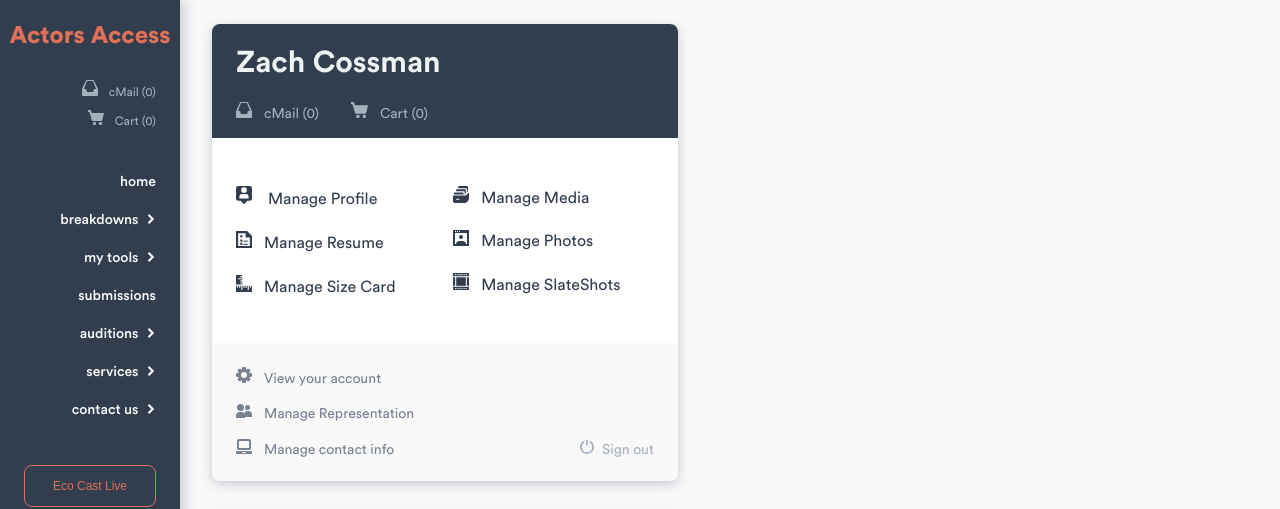
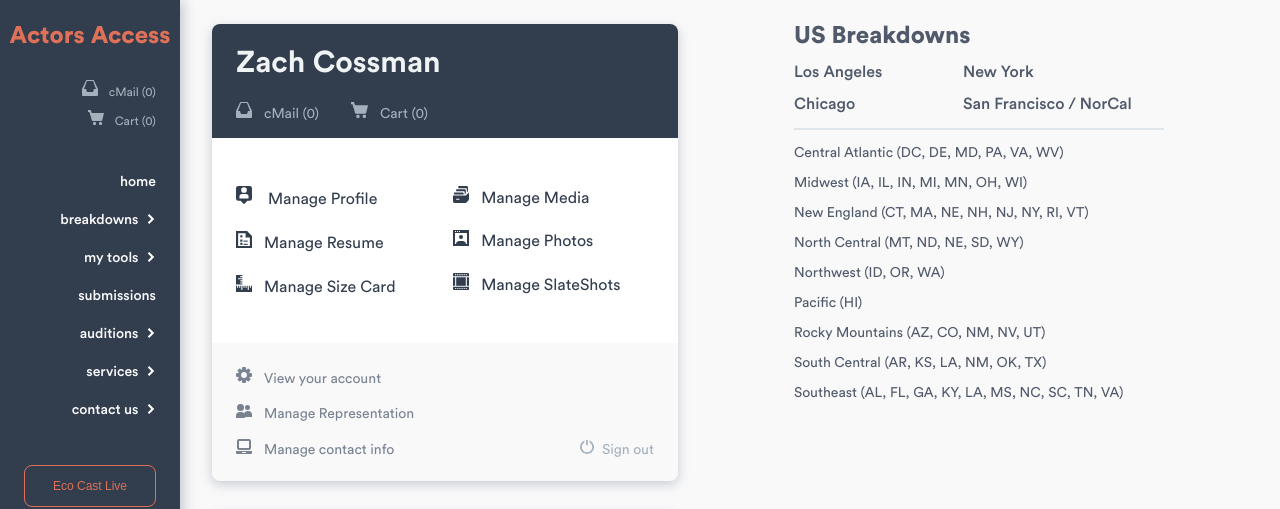
Before and after one commit to Zachcos/ActorsAccessRedesign, a Next.js app: page /home in a window 1280 px wide. Shown: the top 509 px of the page. Built offline with nearby package versions, Linux system fonts and the light colour scheme.

Commit message:
Add component from previous commit

```diff
--- /dev/null
+++ b/components/usBreakdowns.tsx
@@ -0,0 +1,63 @@
+import styled from 'styled-components';
+import { colors, font } from '../styles/variables';
+
+const Wrapper = styled.div`
+  height: 430px;
+  width: 370px;
+  h3 {
+    ${font(24, 900, `${colors.neut_7}`)};
+    margin-bottom: 16px;
+  }
+  .primaryMarkets {
+    display: flex;
+    flex-wrap: wrap;
+    width: 338px;
+    a {
+      ${font(16, 500, `${colors.neut_7}`)};
+      margin-bottom: 16px;
+      text-decoration: none;
+      width: 50%;
+    }
+  }
+  .divider {
+    background: ${colors.neut_3};
+    height: 2px;
+    margin-bottom: 16px;
+    width: 100%;
+  }
+  .secondaryMarkets {
+    display: flex;
+    flex-direction: column;
+    a {
+      ${font(14, 400, `${colors.neut_7}`)};
+      margin-bottom: 16px;
+      text-decoration: none;
+    }
+  }
+`;
+
+const UsBreakdowns = () => (
+  <Wrapper>
+    <h3>US Breakdowns</h3>
+    <div className='primaryMarkets'>
+      <a href='#'>Los Angeles</a>
+      <a href='#'>New York</a>
+      <a href='#'>Chicago</a>
+      <a href='#'>San Francisco / NorCal</a>
+    </div>
+    <div className='divider'></div>
+    <div className='secondaryMarkets'>
+      <a href='#'>Central Atlantic (DC, DE, MD, PA, VA, WV)</a>
+      <a href='#'>Midwest (IA, IL, IN, MI, MN, OH, WI)</a>
+      <a href='#'>New England (CT, MA, NE, NH, NJ, NY, RI, VT)</a>
+      <a href='#'>North Central (MT, ND, NE, SD, WY)</a>
+      <a href='#'>Northwest (ID, OR, WA)</a>
+      <a href='#'>Pacific (HI)</a>
+      <a href='#'>Rocky Mountains (AZ, CO, NM, NV, UT)</a>
+      <a href='#'>South Central (AR, KS, LA, NM, OK, TX)</a>
+      <a href='#'>Southeast (AL, FL, GA, KY, LA, MS, NC, SC, TN, VA)</a>
+    </div>
+  </Wrapper>
+);
+
+export default UsBreakdowns;
```
